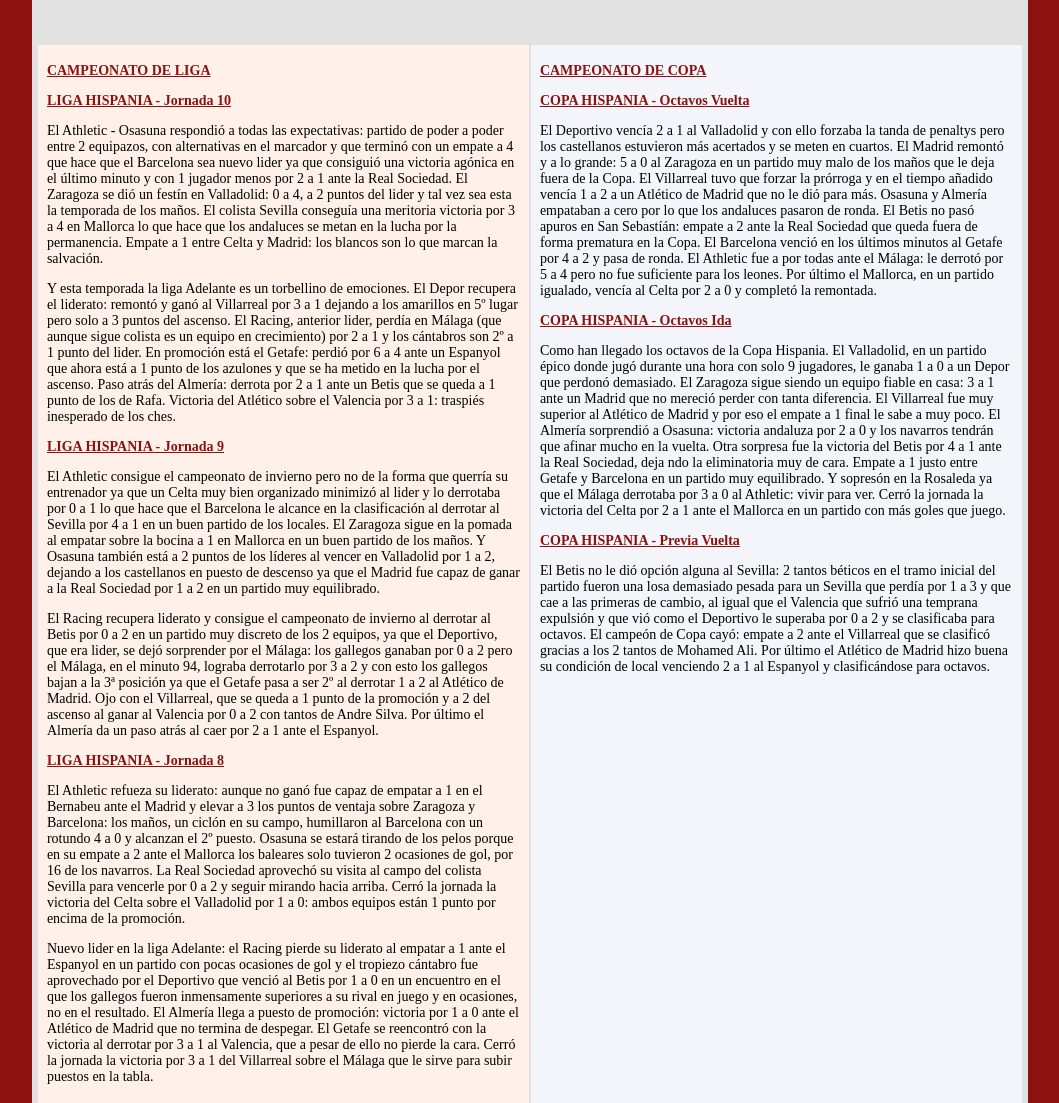
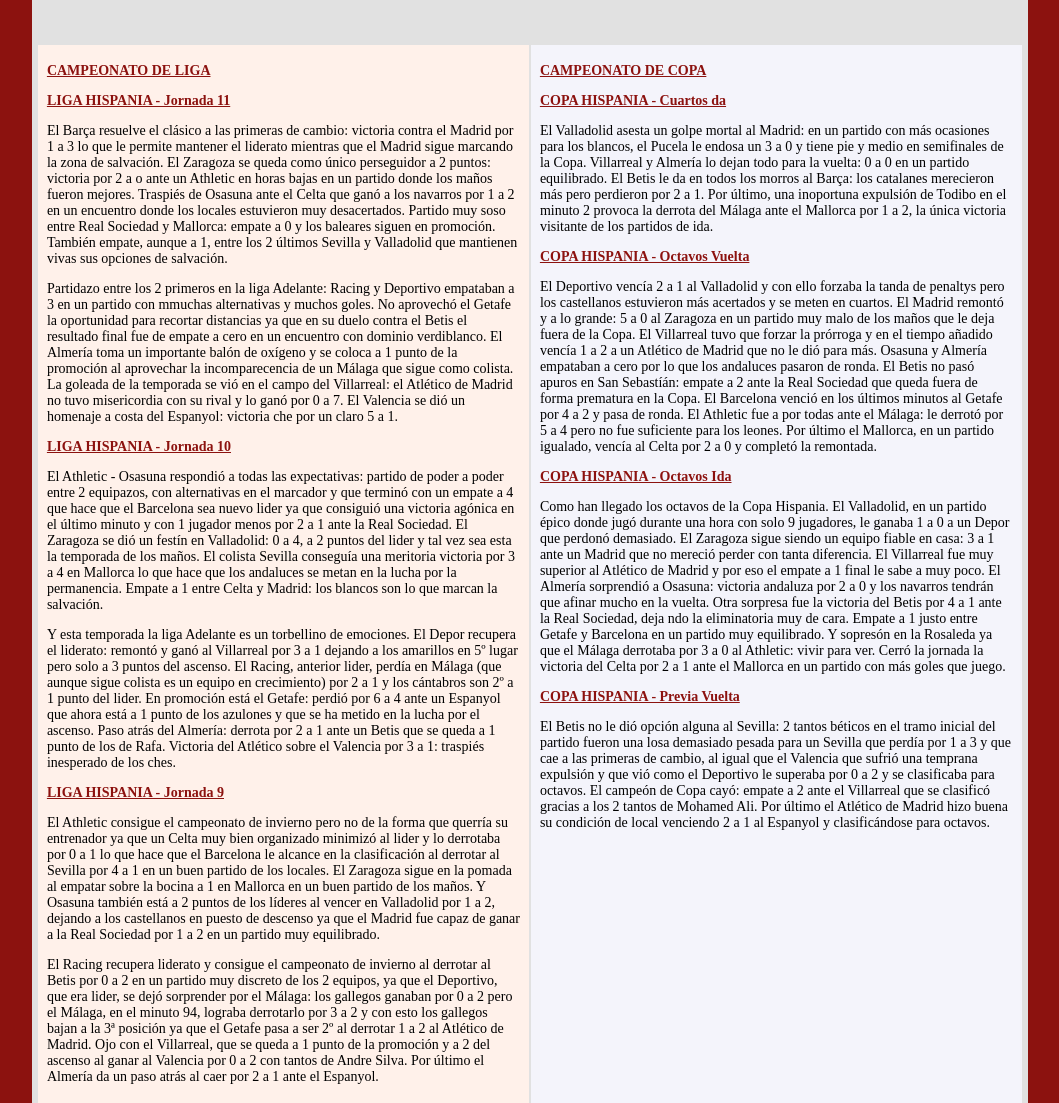
Before and after one commit to hlesms/web, a plain HTML site: page index.html in a window 1280 px wide. Shown: the part 220-1323 px from the top of the page, without its empty margins (110-1169 px from the left). Drawn offline with Linux system fonts and the light colour scheme.

Commit message:
Add files via upload

```diff
--- a/index.html
+++ b/index.html
@@ -15,7 +15,7 @@ body {
 </head>
 
 <body>
-<table width="1000" border="0" align="center">
+ <table width="1000" border="0" align="center">
   <tr>
     <td bgcolor="#E1E1E1"><table width="100%" border="0">
       <tr>
@@ -50,19 +50,21 @@ body {
                 <td width="50%" align="center" bgcolor="#FFF1EA"><table width="98%" border="0">
                   <tr>
                     <td width="98%" valign="top"><p><strong><font color="#8C120F""><b><u>CAMPEONATO DE LIGA</u></b></font></strong></p>
-                      <p><strong><font color="#8C120F""><b><u>LIGA HISPANIA - Jornada 10</u></b></font></strong></p>
+                      <p><strong><font color="#8C120F""><b><u>LIGA HISPANIA - Jornada 11</u></b></font></strong></p>
+                      <p>El Barça resuelve el clásico a las primeras de cambio: victoria contra el Madrid por 1 a 3 lo que le permite mantener el liderato mientras que el Madrid sigue marcando la zona de salvación. El Zaragoza se queda como único perseguidor a 2 puntos: victoria por 2 a o ante un Athletic en horas bajas en un partido donde los maños fueron mejores. Traspiés de Osasuna ante el Celta que ganó a los navarros por 1 a 2 en un encuentro donde los locales estuvieron muy desacertados. Partido muy soso entre Real Sociedad y Mallorca: empate a 0 y los baleares siguen en promoción. También empate, aunque a 1, entre los 2 últimos Sevilla y Valladolid que mantienen vivas sus opciones de salvación.</p>
+                      <p>Partidazo entre los 2 primeros en la liga Adelante: Racing y Deportivo empataban a 3 en un partido con mmuchas alternativas y muchos goles. No aprovechó el Getafe la oportunidad para recortar distancias ya que en su duelo contra el Betis el resultado final fue de empate a cero en un encuentro con dominio verdiblanco. El Almería toma un importante balón de oxígeno y se coloca a 1 punto de la promoción al aprovechar la incomparecencia de un Málaga que sigue como colista. La goleada de la temporada se vió en el campo del Villarreal: el Atlético de Madrid no tuvo misericordia con su rival y lo ganó por 0 a 7. El Valencia se dió un homenaje a costa del Espanyol: victoria che por un claro 5 a 1.</p>
+<p><strong><font color="#8C120F""><b><u>LIGA HISPANIA - Jornada 10</u></b></font></strong></p>
                       <p>El Athletic - Osasuna respondió a todas las expectativas: partido de poder a poder entre 2 equipazos, con alternativas en el marcador y que terminó con un empate a 4 que hace que el Barcelona sea nuevo lider ya que consiguió una victoria agónica en el último minuto y con 1 jugador menos por 2 a 1 ante la Real Sociedad. El Zaragoza se dió un festín en Valladolid: 0 a 4, a 2 puntos del lider y tal vez sea esta la temporada de los maños. El colista Sevilla conseguía una meritoria victoria por 3 a 4 en Mallorca lo que hace que los andaluces se metan en la lucha por la permanencia. Empate a 1 entre Celta y Madrid: los blancos son lo que marcan la salvación.</p>
                       <p>Y esta temporada la liga Adelante es un torbellino de emociones. El Depor recupera el liderato: remontó y ganó al Villarreal por 3 a 1 dejando a los amarillos en 5º lugar pero solo a 3 puntos del ascenso. El Racing, anterior lider, perdía en Málaga (que aunque sigue colista es un equipo en crecimiento) por 2 a 1 y los cántabros son 2º a 1 punto del lider. En promoción está el Getafe: perdió por 6 a 4 ante un Espanyol que ahora está a 1 punto de los azulones y que se ha metido en la lucha por el ascenso. Paso atrás del Almería: derrota por 2 a 1 ante un Betis que se queda a 1 punto de los de Rafa. Victoria del Atlético sobre el Valencia por 3 a 1: traspiés inesperado de los ches.</p>
 <p><strong><font color="#8C120F""><b><u>LIGA HISPANIA - Jornada 9</u></b></font></strong></p>
                       <p>El Athletic consigue el campeonato de invierno pero no de la forma que querría su entrenador ya que un Celta muy bien organizado minimizó al lider y lo derrotaba por 0 a 1 lo que hace que el Barcelona le alcance en la clasificación al derrotar al Sevilla por 4 a 1 en un buen partido de los locales. El Zaragoza sigue en la pomada al empatar sobre la bocina a 1 en Mallorca en un buen partido de los maños. Y Osasuna también está a 2 puntos de los líderes al vencer en Valladolid por 1 a 2, dejando a los castellanos en puesto de descenso ya que el Madrid fue capaz de ganar a la Real Sociedad por 1 a 2 en un partido muy equilibrado.</p>
-                      <p>El Racing recupera liderato y consigue el campeonato de invierno al derrotar al Betis por 0 a 2 en un partido muy discreto de los 2 equipos, ya que el Deportivo, que era lider, se dejó sorprender por el Málaga: los gallegos ganaban por 0 a 2 pero el Málaga, en el minuto 94, lograba derrotarlo por 3 a 2 y con esto los gallegos bajan a la 3ª posición ya que el Getafe pasa a ser 2º al derrotar 1 a 2 al Atlético de Madrid. Ojo con el Villarreal, que se queda a 1 punto de la promoción y a 2 del ascenso al ganar al Valencia por 0 a 2 con tantos de Andre Silva. Por último el Almería da un paso atrás al caer por 2 a 1 ante el Espanyol.</p>
-<p><strong><font color="#8C120F""><b><u>LIGA HISPANIA - Jornada 8</u></b></font></strong></p>
-                      <p>El Athletic refueza su liderato: aunque no ganó fue capaz de empatar a 1 en el Bernabeu ante el Madrid y elevar a 3 los puntos de ventaja sobre Zaragoza y Barcelona: los maños, un ciclón en su campo, humillaron al Barcelona con un rotundo 4 a 0 y alcanzan el 2º puesto. Osasuna se estará tirando de los pelos porque en su empate a 2 ante el Mallorca los baleares solo tuvieron 2 ocasiones de gol, por 16 de los navarros. La Real Sociedad aprovechó su visita al campo del colista Sevilla para vencerle por 0 a 2 y seguir mirando hacia arriba. Cerró la jornada la victoria del Celta sobre el Valladolid por 1 a 0: ambos equipos están 1 punto por encima de la promoción.</p>
-                      <p>Nuevo lider en la liga Adelante: el Racing pierde su liderato al empatar a 1 ante el Espanyol en un partido con pocas ocasiones de gol y el tropiezo cántabro fue aprovechado por el Deportivo que venció al Betis por 1 a 0 en un encuentro en el que los gallegos fueron inmensamente superiores a su rival en juego y en ocasiones, no en el resultado. El Almería llega a puesto de promoción: victoria por 1 a 0 ante el Atlético de Madrid que no termina de despegar. El Getafe se reencontró con la victoria al derrotar por 3 a 1 al Valencia, que a pesar de ello no pierde la cara. Cerró la jornada la victoria por 3 a 1 del Villarreal sobre el Málaga que le sirve para subir puestos en la tabla.</p></tr>
+                      <p>El Racing recupera liderato y consigue el campeonato de invierno al derrotar al Betis por 0 a 2 en un partido muy discreto de los 2 equipos, ya que el Deportivo, que era lider, se dejó sorprender por el Málaga: los gallegos ganaban por 0 a 2 pero el Málaga, en el minuto 94, lograba derrotarlo por 3 a 2 y con esto los gallegos bajan a la 3ª posición ya que el Getafe pasa a ser 2º al derrotar 1 a 2 al Atlético de Madrid. Ojo con el Villarreal, que se queda a 1 punto de la promoción y a 2 del ascenso al ganar al Valencia por 0 a 2 con tantos de Andre Silva. Por último el Almería da un paso atrás al caer por 2 a 1 ante el Espanyol.</p></tr>
                 </table></td>
                 <td align="center" valign="top" bgcolor="#F4F4FB"><table width="98%" border="0">
                   <tr>
                     <td width="98%" valign="top"><p><strong><font color="#8C120F""><b><u>CAMPEONATO DE COPA</u></b></font></strong></p>
+                      <p><strong><font color="#8C120F""><b><u>COPA HISPANIA - Cuartos da</u></b></font></strong></p>
+                      <p>El Valladolid asesta un golpe mortal al Madrid: en un partido con más ocasiones para los blancos, el Pucela le endosa un 3 a 0 y tiene pie y medio en semifinales de la Copa. Villarreal y Almería lo dejan todo para la vuelta: 0 a 0 en un partido equilibrado. El Betis le da en todos los morros al Barça: los catalanes merecieron más pero perdieron por 2 a 1. Por último, una inoportuna expulsión de Todibo en el minuto 2 provoca la derrota del Málaga ante el Mallorca por 1 a 2, la única victoria visitante de los partidos de ida.</p>
                       <p><strong><font color="#8C120F""><b><u>COPA HISPANIA - Octavos Vuelta</u></b></font></strong></p>
                       <p>El Deportivo vencía 2 a 1 al Valladolid y con ello forzaba la tanda de penaltys pero los castellanos estuvieron más acertados y se meten en cuartos. El Madrid remontó y a lo grande: 5 a 0 al Zaragoza en un partido muy malo de los maños que le deja fuera de la Copa. El Villarreal tuvo que forzar la prórroga y en el tiempo añadido vencía 1 a 2 a un Atlético de Madrid que no le dió para más. Osasuna y Almería empataban a cero por lo que los andaluces pasaron de ronda. El Betis no pasó apuros en San Sebastíán: empate a 2 ante la Real Sociedad que queda fuera de forma prematura en la Copa. El Barcelona venció en los últimos minutos al Getafe por 4 a 2 y pasa de ronda. El Athletic fue a por todas ante el Málaga: le derrotó por 5 a 4 pero no fue suficiente para los leones. Por último el Mallorca, en un partido igualado, vencía al Celta por 2 a 0 y completó la remontada.<br />
                       </p>
```
